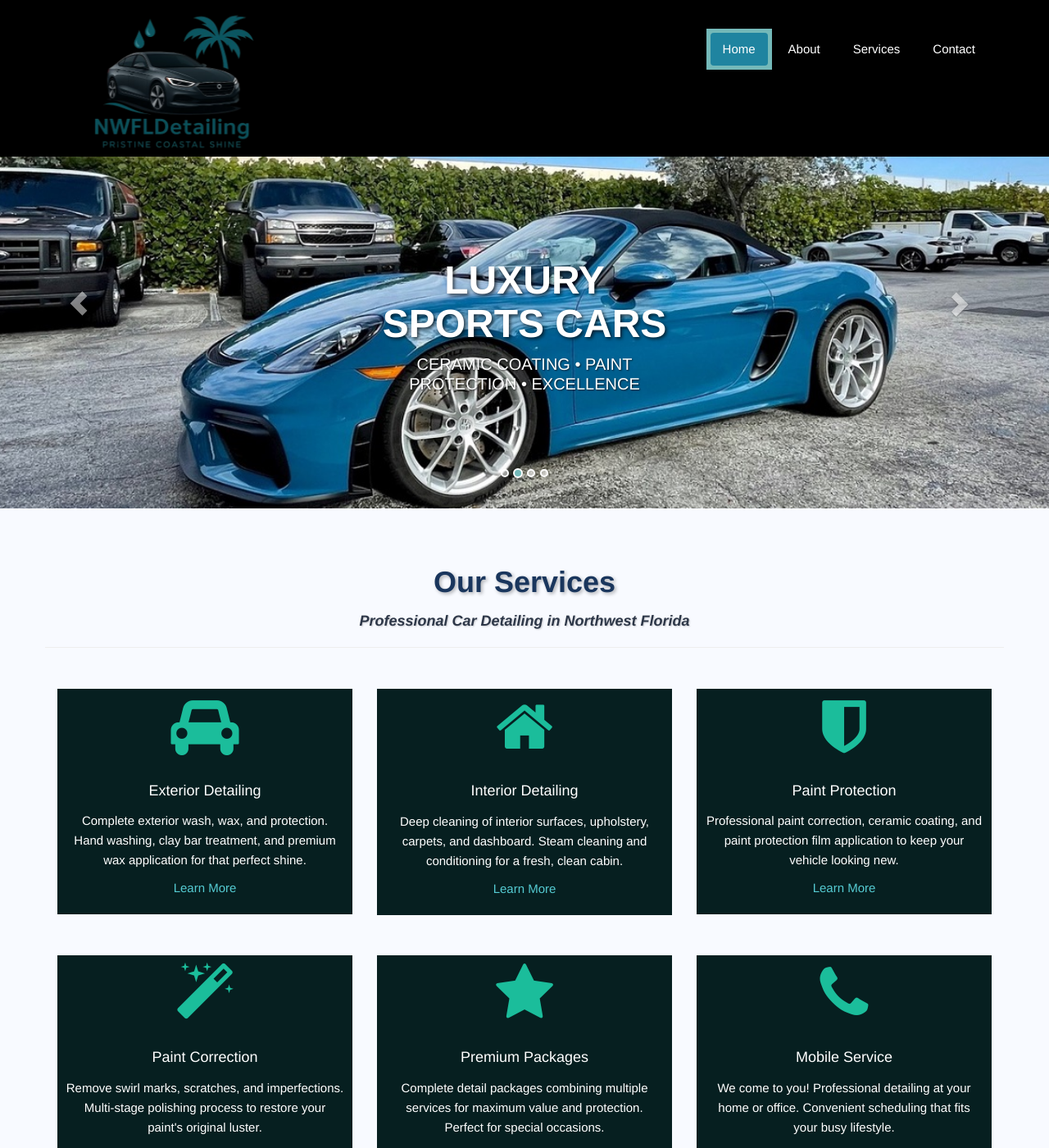
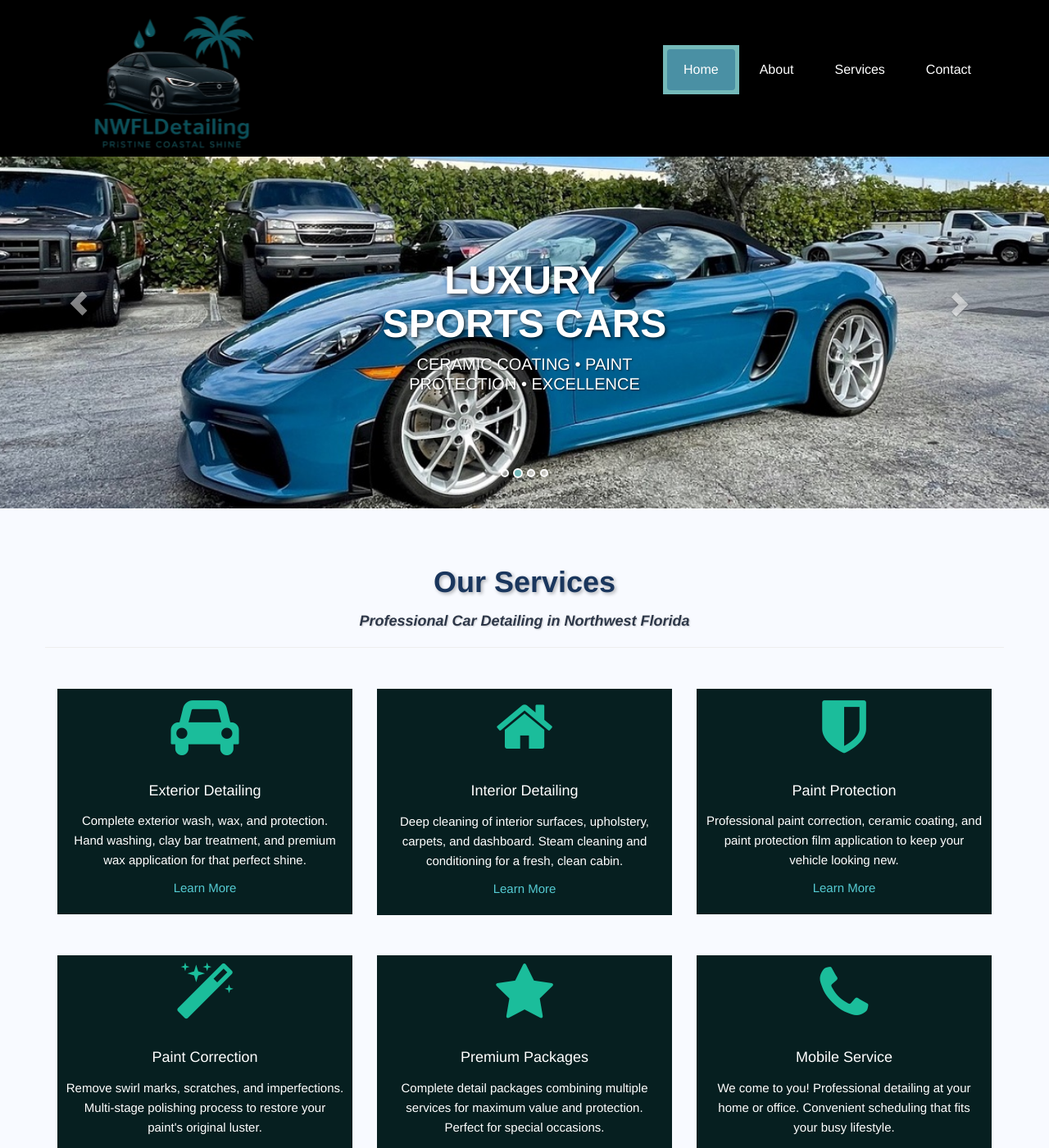
Before and after one commit to UnaffiliatedNetwork/nwfldetailing.github.io, a Jekyll site: the page built from index.html, in a window 1280 px wide and 1400 px high. Shown: the whole window at 82% size. Built offline with Jekyll 4.4.1, drawn with Linux system fonts in a browser that asks for light colours.

Commit message:
NAVIGATION FIXES: Larger nav buttons, better positioning, remove hover colors, fix slider positioning with increased body padding and carousel margin adjustments

```diff
--- a/_includes/header.html
+++ b/_includes/header.html
@@ -15,19 +15,19 @@
     </a>
   </div>
 
-  <div id="navbar-spy" class="collapse navbar-collapse navbar-responsive-collapse" style="margin-top: 20px;">
+  <div id="navbar-spy" class="collapse navbar-collapse navbar-responsive-collapse" style="margin-top: 40px;">
     <ul class="nav navbar-nav pull-right">
       <li class="active">
-        <a href="/" style="color: white; font-weight: 500;">Home</a>
+        <a href="/" style="color: white; font-weight: 500; font-size: 16px; padding: 15px 20px;">Home</a>
       </li>
       <li>
-        <a href="/about.html" style="color: white; font-weight: 500;">About</a>
+        <a href="/about.html" style="color: white; font-weight: 500; font-size: 16px; padding: 15px 20px;">About</a>
       </li>
       <li>
-        <a href="/services.html" style="color: white; font-weight: 500;">Services</a>
+        <a href="/services.html" style="color: white; font-weight: 500; font-size: 16px; padding: 15px 20px;">Services</a>
       </li>
       <li>
-        <a href="/contact.html" style="color: white; font-weight: 500;"><span>Contact</span></a>
+        <a href="/contact.html" style="color: white; font-weight: 500; font-size: 16px; padding: 15px 20px;"><span>Contact</span></a>
       </li>
     </ul>
   </div>
@@ -38,32 +38,40 @@
 
 <style>
 #navbar-section .navbar-nav > li > a:hover {
-  color: #1f84a0 !important;
+  color: white !important;
   background-color: transparent !important;
 }
 #navbar-section .navbar-nav > .active > a {
-  background-color: #1f84a0 !important;
+  background-color: #4a90a4 !important;
   color: white !important;
 }
 
 /* Push content down to account for larger header */
 body {
-  padding-top: 120px;
+  padding-top: 160px;
+}
+
+/* Specific carousel positioning */
+#carousel-section {
+  margin-top: -40px;
 }
 
 /* Adjust for mobile */
 @media (max-width: 768px) {
   body {
-    padding-top: 80px;
+    padding-top: 100px;
   }
   #navbar-section {
-    min-height: 80px !important;
+    min-height: 100px !important;
   }
   .navbar-header {
-    height: 80px !important;
+    height: 100px !important;
   }
   .navbar-brand img {
-    height: 120px !important;
+    height: 140px !important;
+  }
+  #carousel-section {
+    margin-top: -20px;
   }
 }
 </style>
```
Also changed, not shown: 6 other files.
